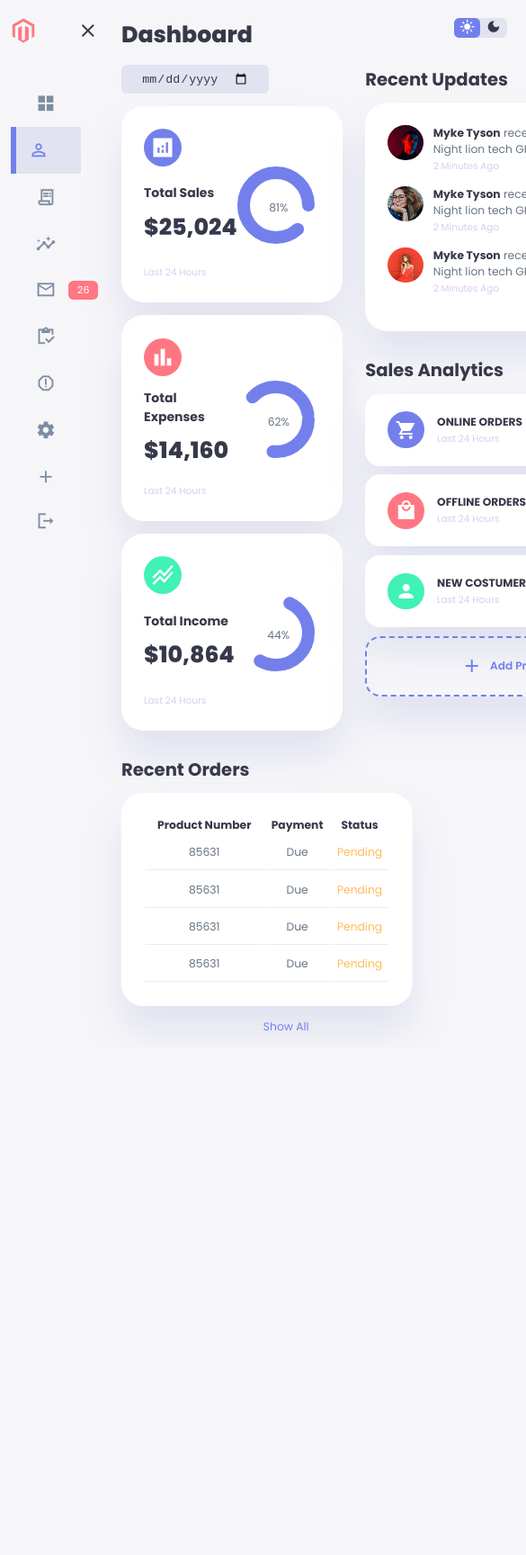
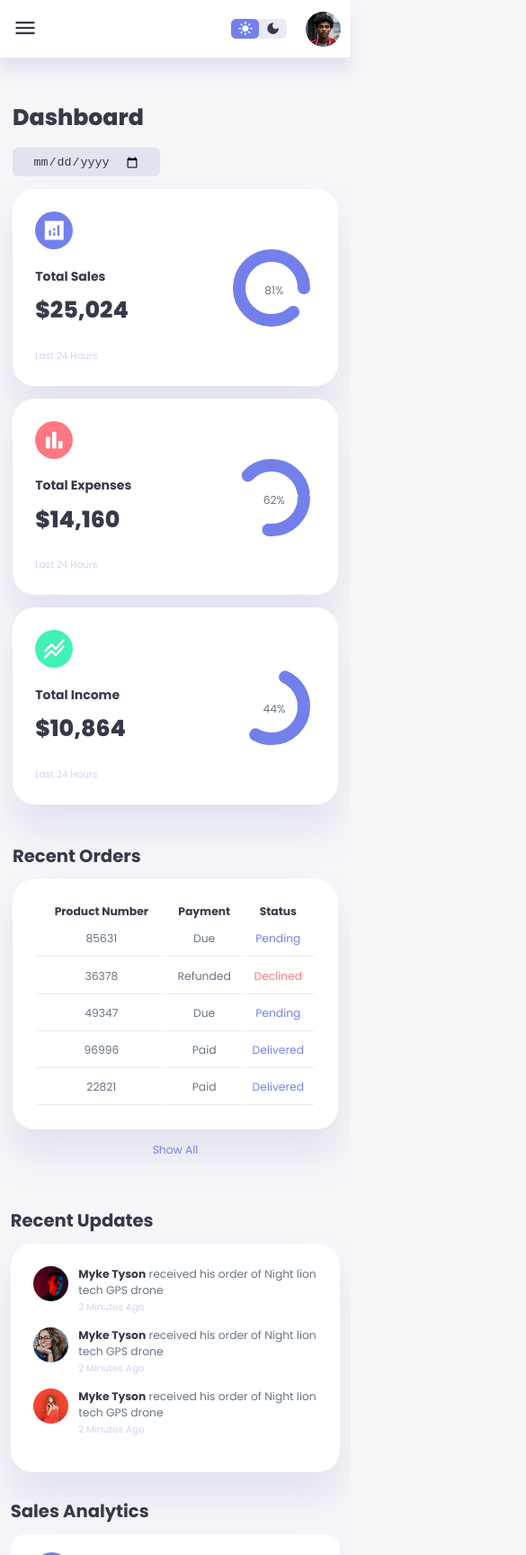
Before and after one commit to JVMPRDEV/rep_dashboard_egator, a plain HTML site: page index.html in a window 390 px wide. Shown: the top 1728 px of the page at 90% size, 585 px wide, since content can reach past the window. Before the commit the page ends 1164 px from the top, so only its background shows below. Drawn offline with Linux system fonts and the light colour scheme.

Commit message:
V3 - HTML5, CSS3 & JavaScript

```diff
--- a/index.html
+++ b/index.html
@@ -153,34 +153,13 @@
                         </tr>
                     </thead>
                     <tbody>
-                        <tr>
+                        <!-- <tr>
                             <td>Foldable Mini Drone</td>
                             <td>85631</td>
                             <td>Due</td>
                             <td class="warning">Pending</td>
                             <td class="primary">Details</td>
-                        </tr>
-                        <tr>
-                            <td>Foldable Mini Drone</td>
-                            <td>85631</td>
-                            <td>Due</td>
-                            <td class="warning">Pending</td>
-                            <td class="primary">Details</td>
-                        </tr>
-                        <tr>
-                            <td>Foldable Mini Drone</td>
-                            <td>85631</td>
-                            <td>Due</td>
-                            <td class="warning">Pending</td>
-                            <td class="primary">Details</td>
-                        </tr>
-                        <tr>
-                            <td>Foldable Mini Drone</td>
-                            <td>85631</td>
-                            <td>Due</td>
-                            <td class="warning">Pending</td>
-                            <td class="primary">Details</td>
-                        </tr>
+                        </tr> -->
                     </tbody>
                 </table>
                 <a href="#">Show All</a>
@@ -194,7 +173,7 @@
                 <button id="menu-btn">
                     <span class="material-icons-sharp">menu</span>
                 </button>
-                <div class="theme-toogler">
+                <div class="theme-toggler">
                     <span class="material-icons-sharp active">light_mode</span>
                     <span class="material-icons-sharp">dark_mode</span>
                 </div>
@@ -293,6 +272,9 @@
             </div>
         </div>
     </div>
+
+    <script src="./orders.js"></script>
+    <script src="./index.js"></script>
 </body>
 
 </html>
--- a/index.js
+++ b/index.js
@@ -0,0 +1,42 @@
+const sideMenu = document.querySelector("aside");
+const menuBtn = document.querySelector("#menu-btn");
+const closeBtn = document.querySelector("#close-btn");
+const themeToggler = document.querySelector(".theme-toggler");
+
+// show sidebar
+menuBtn.addEventListener("click", () => {
+  sideMenu.style.display = "block";
+});
+
+// close sidebar
+closeBtn.addEventListener("click", () => {
+  sideMenu.style.display = "none";
+});
+
+// change theme
+themeToggler.addEventListener("click", () => {
+  document.body.classList.toggle("dark-theme-variables");
+
+  themeToggler.querySelector("span:nth-child(1)").classList.toggle("active");
+  themeToggler.querySelector("span:nth-child(2)").classList.toggle("active");
+   themeToggler.querySelector('span').classList.toggle("active");
+});
+
+// fill orders in table
+Orders.forEach(order => {
+    const tr = document.createElement('tr');
+    const trContent =   `
+                        <td>${order.productName}</td>
+                        <td>${order.productNumber}</td>
+                        <td>${order.paymentStatus}</td>
+                        <td class = "${order.shipping ===
+                        'Declined' ? 'danger' : order.
+                        shipping === 'pending' ? 'warning'
+                        : 'primary'}">${order.shipping}
+                        </td>
+                        <td class="primary">Details</td>
+                        `;
+    tr.innerHTML = trContent;
+    document.querySelector('table tbody').appendChild(tr);
+
+})
--- /dev/null
+++ b/orders.js
@@ -0,0 +1,32 @@
+const Orders = [
+    {
+        productName: 'Foldable Mini Drone',
+        productNumber: '85631',
+        paymentStatus: 'Due',
+        shipping: 'Pending'
+    },
+    {
+        productName: 'LARVENDER KF102 Drone',
+        productNumber: '36378',
+        paymentStatus: 'Refunded',
+        shipping: 'Declined'
+    },
+    {
+        productName: 'Ruko F11 Pro Drone',
+        productNumber: '49347',
+        paymentStatus: 'Due',
+        shipping: 'Pending'
+    },
+    {
+        productName: 'Drone with Camera Drone',
+        productNumber: '96996',
+        paymentStatus: 'Paid',
+        shipping: 'Delivered'
+    },
+    {
+        productName: 'GPS 4K Drone',
+        productNumber: '22821',
+        paymentStatus: 'Paid',
+        shipping: 'Delivered'
+    }
+]
--- a/style.css
+++ b/style.css
@@ -1,19 +1,19 @@
-@import url('https://fonts.googleapis.com/css2?family=Poppins:wght@300;400;500;600;700;800&display=swap');
+@import url("https://fonts.googleapis.com/css2?family=Poppins:wght@300;400;500;600;700;800&display=swap");
 
 /* ---------------- ROOT VARIABLES ---------------- */
-:root{
-    --color-primary: #7380ec ;
-    --color-danger: #ff7782 ;
-    --color-success: #41f1b6 ;
-    --color-warning: #ffbb55 ;
-    --color-white: #fff ;
-    --color-info-dark: #7d8da1 ;
+:root {
+  --color-primary: #7380ec;
+  --color-danger: #ff7782;
+  --color-success: #41f1b6;
+  --color-warning: #ffbb55;
+  --color-white: #fff;
+  --color-info-dark: #7d8da1;
   --color-info-light: #dce;
-    --color-dark: #363949 ;
-    --color-light: rgba(132, 139, 200, 0.18) ;
-    --color-primary-variant: #111e88 ;
-    --color-dark-variant: #677483 ;
-    --color-background: #f6f6f9 ;
+  --color-dark: #363949;
+  --color-light: rgba(132, 139, 200, 0.18);
+  --color-primary-variant: #111e88;
+  --color-dark-variant: #677483;
+  --color-background: #f6f6f9;
 
   --card-border-radius: 2em;
   --border-radius-1: 0.4rem;
@@ -23,10 +23,20 @@
   --card-padding: 1.8rem;
   --padding-1: 1.2rem;
 
-    --box-shadow: 0 2rem 3rem var(--color-light)
+  --box-shadow: 0 2rem 3rem var(--color-light);
 }
 
-*{
+/* DARK THEME VARIABLES */
+.dark-theme-variables {
+  --color-background: #181a1e;
+  --color-white: #202528;
+  --color-dark: #edeffd;
+  --color-dark-variant: #a3bdcc;
+  --color-light: rgba(0, 0, 0, 0.4);
+  --box-shadow: 0 2rem 3rem var(--color-light);
+}
+
+* {
   margin: 0;
   padding: 0;
   outline: 0;
@@ -37,11 +47,11 @@
   box-sizing: border-box;
 }
 
-html{
+html {
   font-size: 14px;
 }
 
-body{
+body {
   width: 100vw;
   height: 100vh;
   font-family: poppins, sans-serif;
@@ -52,7 +62,7 @@ body{
   color: var(--color-dark);
 }
 
-.container{
+.container {
   display: grid;
   width: 96%;
   margin: 0 auto;
@@ -60,73 +70,73 @@ body{
   grid-template-columns: 14rem auto 23rem;
 }
 
-a{
+a {
   color: var(--color-dark);
 }
 
-img{
+img {
   display: block;
   width: 100%;
 }
 
-h1{
+h1 {
   font-weight: 800;
   font-size: 1.8rem;
 }
 
-h2{
+h2 {
   font-size: 1.4rem;
 }
 
-h3{
+h3 {
   font-size: 0.87rem;
 }
 
-h4{
+h4 {
   font-size: 0.8rem;
 }
 
-h5{
+h5 {
   font-size: 0.77rem;
 }
 
-small{
+small {
   font-size: 0.75rem;
 }
 
-.profile-photo{
+.profile-photo {
   width: 2.8rem;
   height: 2.8rem;
   border-radius: 50%;
   overflow: hidden;
 }
 
-.text-muted{
+.text-muted {
   color: var(--color-info-light);
 }
 
-p{
+p {
   color: var(--color-dark-variant);
 }
 
-b{
+b {
   color: var(--color-dark);
 }
 
-.primary{
+.primary {
   color: var(--color-primary);
 }
-.danger{
+.danger {
   color: var(--color-danger);
 }
-.success{
+.success {
   color: var(--color-success);
 }
-.warning{
+.warning {
   color: var(--color-warning);
 }
 
-aside{
+aside {
   height: 100vh;
 }
 
@@ -137,7 +147,7 @@ aside .top {
   margin-top: 1.4rem;
 }
 
-aside .logo{
+aside .logo {
   display: flex;
   gap: 0.8rem;
 }
@@ -148,11 +158,11 @@ aside .logo img {
 }
 
 aside .close {
-    display: flex;
+  display: none;
 }
 
 /* SIDEBAR */
-aside .sidebar{
+aside .sidebar {
   display: flex;
   flex-direction: column;
   height: 86vh;
@@ -160,7 +170,7 @@ aside .sidebar{
   top: 3rem;
 }
 
-aside h3{
+aside h3 {
   font-weight: 500;
 }
 
@@ -175,39 +185,39 @@ aside .sidebar a {
   transition: all 300ms ease;
 }
 
-aside .sidebar a span{
+aside .sidebar a span {
   font-size: 1.6rem;
   transition: all 300ms ease;
 }
 
-aside .sidebar a:last-child{
+aside .sidebar a:last-child {
   position: absolute;
   bottom: 2rem;
   width: 100%;
 }
 
-aside .sidebar a.active{
+aside .sidebar a.active {
   background: var(--color-light);
   color: var(--color-primary);
   margin-left: 0;
 }
 
-aside .sidebar a.active:before{
-    content: '';
+aside .sidebar a.active:before {
+  content: "";
   width: 6px;
   height: 100%;
   background: var(--color-primary);
 }
-aside .sidebar a.active span{
+aside .sidebar a.active span {
   color: var(--color-primary);
   margin-left: calc(1rem -3px);
 }
 
-aside .sidebar a:hover{
+aside .sidebar a:hover {
   color: var(--color-primary);
 }
 
-aside .sidebar a:hover span{
+aside .sidebar a:hover span {
   margin-left: 1rem;
 }
 
@@ -220,11 +230,11 @@ aside .sidebar .message-count {
 }
 
 /* MAIN */
-main{
+main {
   margin-top: 1.4rem;
 }
 
-main .date{
+main .date {
   display: inline-block;
   background: var(--color-light);
   border-radius: var(--border-radius-1);
@@ -237,7 +247,7 @@ main .date input[type="date"] {
   color: var(--color-dark);
 }
 
-main .insights{
+main .insights {
   display: grid;
   grid-template-columns: repeat(3, 1fr);
   gap: 1.6rem;
@@ -252,11 +262,11 @@ main .insights > div {
   transition: all 300ms ease;
 }
 
-main .insights > div :hover{
+main .insights > div :hover {
   box-shadow: none;
 }
 
-main .insights > div span{
+main .insights > div span {
   background: var(--color-primary);
   padding: 0.5rem;
   border-radius: 50%;
@@ -264,11 +274,11 @@ main .insights > div span{
   font-size: 2rem;
 }
 
-main .insights > div.expenses span{
+main .insights > div.expenses span {
   background: var(--color-danger);
 }
 
-main .insights > div.income span{
+main .insights > div.income span {
   background: var(--color-success);
 }
 
@@ -300,22 +310,22 @@ main .insights svg circle {
   stroke: var(--color-primary);
   stroke-width: 14;
   stroke-linecap: round;
-    transform: translate(5px,5px);
+  transform: translate(5px, 5px);
   stroke-dasharray: 110;
   stroke-dashoffset: 92;
 }
 
-main .insights .sales svg circle{
+main .insights .sales svg circle {
   stroke-dashoffset: -30;
   stroke-dasharray: 200;
 }
 
-main .insights .expenses svg circle{
+main .insights .expenses svg circle {
   stroke-dashoffset: 20;
   stroke-dasharray: 80;
 }
 
-main .insights .income svg circle{
+main .insights .income svg circle {
   stroke-dashoffset: 35;
   stroke-dasharray: 110;
 }
@@ -331,21 +341,21 @@ main .insights .progress .number {
   align-items: center;
 }
 
-main .insights small{
+main .insights small {
   margin-top: 1.3rem;
   display: block;
 }
 
 /* RECENT ORDERS */
-main .recent-orders{
+main .recent-orders {
   margin-top: 2rem;
 }
 
-main .recent-orders h2{
+main .recent-orders h2 {
   margin-bottom: 0.8rem;
 }
 
-main .recent-orders table{
+main .recent-orders table {
   background-color: var(--color-white);
   width: 100%;
   border-radius: var(--card-border-radius);
@@ -359,17 +369,17 @@ main .recent-orders table:hover {
   box-shadow: none;
 }
 
-main table tbody td{
+main table tbody td {
   height: 2.8rem;
   border-bottom: 1px solid var(--color-light);
   color: var(--color-dark-variant);
 }
 
-main table tbody tr:last-child{
+main table tbody tr:last-child {
   border: none;
 }
 
-main .recent-orders a{
+main .recent-orders a {
   text-align: center;
   display: block;
   margin: 1rem auto;
@@ -377,21 +387,21 @@ main .recent-orders a{
 }
 
 /* RIGHT */
-.right{
+.right {
   margin-top: 1.4rem;
 }
 
-.right .top{
+.right .top {
   display: flex;
   justify-content: end;
   gap: 2rem;
 }
 
-.right .top button{
+.right .top button {
   display: none;
 }
 
-.right .theme-toogler{
+.right .theme-toggler {
   background: var(--color-light);
   display: flex;
   justify-content: space-between;
@@ -402,7 +412,7 @@ main .recent-orders a{
   border-radius: var(--border-radius-1);
 }
 
-.right .theme-toogler span {
+.right .theme-toggler span {
   font-size: 1.2rem;
   width: 50%;
   height: 100%;
@@ -411,7 +421,7 @@ main .recent-orders a{
   justify-content: center;
 }
 
-.right .theme-toogler span.active{
+.right .theme-toggler span.active {
   background: var(--color-primary);
   color: white;
   border-radius: var(--border-radius-1);
@@ -424,7 +434,7 @@ main .recent-orders a{
 }
 
 /* RECENT UPDATES */
-.right .recent-updates{
+.right .recent-updates {
   margin-top: 1rem;
 }
 
@@ -432,7 +442,7 @@ main .recent-orders a{
   margin-bottom: 0.8rem;
 }
 
-.right .recent-updates .updates{
+.right .recent-updates .updates {
   background: var(--color-white);
   padding: var(--card-padding);
   border-radius: var(--card-border-radius);
@@ -440,7 +450,7 @@ main .recent-orders a{
   transition: all 300ms ease;
 }
 
-.right .recent-updates .updates:hover{
+.right .recent-updates .updates:hover {
   box-shadow: none;
 }
 
@@ -456,11 +466,11 @@ main .recent-orders a{
   margin-top: 2rem;
 }
 
-.right .sales-analytics h2{
+.right .sales-analytics h2 {
   margin-bottom: 0.8rem;
 }
 
-.right .sales-analytics .item{
+.right .sales-analytics .item {
   background: var(--color-white);
   display: flex;
   align-items: center;
@@ -485,14 +495,14 @@ main .recent-orders a{
 }
 
 .right .sales-analytics .item .icon {
-    padding:  0.6rem;
+  padding: 0.6rem;
   color: var(--color-white);
   border-radius: 50%;
   background: var(--color-primary);
   display: flex;
 }
 
-.right .sales-analytics .item.offline .icon{
+.right .sales-analytics .item.offline .icon {
   background: var(--color-danger);
 }
 
@@ -509,47 +519,51 @@ main .recent-orders a{
   justify-content: center;
 }
 
-.right .sales-analytics .add-product div{
+.right .sales-analytics .add-product:hover {
+  background: var(--color-primary);
+  color: var(--color-white);
+}
+
+.right .sales-analytics .add-product div {
   display: flex;
   align-items: center;
   gap: 0.6rem;
 }
 
-
-.right .sales-analytics .add-product div h3{
+.right .sales-analytics .add-product div h3 {
   font-weight: 600;
 }
 
 /* MEDIA QUERIES */
-@media screen and (max-width: 1200px){
-    .container{
+@media screen and (max-width: 1200px) {
+  .container {
     width: 94%;
     grid-template-columns: 7rem auto 23rem;
   }
 
-    aside .logo h2{
+  aside .logo h2 {
     display: none;
   }
 
-    aside .sidebar h3{
+  aside .sidebar h3 {
     display: none;
   }
 
-    aside .sidebar a{
+  aside .sidebar a {
     width: 5.6rem;
   }
 
-    aside .sidebar a:last-child{
+  aside .sidebar a:last-child {
     position: relative;
     margin-top: 1.8rem;
   }
 
-    main .insights{
+  main .insights {
     grid-template-columns: 1fr;
     gap: 0;
   }
 
-    main .recent-orders{
+  main .recent-orders {
     width: 94%;
     position: absolute;
     left: 50%;
@@ -562,17 +576,124 @@ main .recent-orders a{
   }
 
   main table thead tr th:last-child,
-    main table thead tr th:first-child{
+  main table thead tr th:first-child {
     display: none;
   }
 
   main table tbody tr td:last-child,
-    main table tbody tr td:first-child{
+  main table tbody tr td:first-child {
     display: none;
   }
 }
 
 /* MEDIA QUERIES */
-@media screen and (max-width: 768px){
+@media screen and (max-width: 768px) {
+  .container {
+    width: 100%;
+    grid-template-columns: 1fr;
+  }
 
+  aside {
+    position: fixed;
+    left: -100%;
+    background: var(--color-white);
+    width: 18rem;
+    z-index: 3;
+    box-shadow: 1rem 3rem 4rem var(--color-light);
+    height: 100vh;
+    padding-right: var(--card-padding);
+    display: none;
+    animation: showMenu 400ms ease forwards;
   }
+
+  @keyframes showMenu {
+    to {
+      left: 0;
+    }
+  }
+
+  aside .logo {
+    margin-left: 1rem;
+  }
+
+  aside .logo h2 {
+    display: inline;
+  }
+
+  aside .sidebar h3 {
+    display: inline;
+  }
+
+  aside .sidebar a {
+    width: 100%;
+    height: 3.4rem;
+  }
+
+  aside .sidebar a:last-child {
+    position: absolute;
+    bottom: 5rem;
+  }
+
+  aside .close {
+    display: inline-block;
+    cursor: pointer;
+  }
+
+  main {
+    margin-top: 8rem;
+    padding: 0 1rem;
+  }
+
+  main .recent-orders {
+    position: relative;
+    margin: 3rem 0 0 0;
+    width: 100%;
+  }
+
+  main .recent-orders table {
+    width: 100%;
+    margin: 0;
+  }
+
+  .right {
+    width: 94%;
+    margin: 0 auto 4rem;
+  }
+
+  .right .top {
+    position: fixed;
+    top: 0;
+    left: 0;
+    align-items: center;
+    padding: 0 0.8rem;
+    height: 4.6rem;
+    background: var(--color-white);
+    width: 100%;
+    margin: 0;
+    z-index: 2;
+    box-shadow: 0 1rem 1rem var(--color-light);
+  }
+
+  .right .top .theme-toggler {
+    width: 4.4rem;
+    position: absolute;
+    left: 66%;
+  }
+
+  .right .profile .info {
+    display: none;
+  }
+
+  .right .top button {
+    display: inline-block;
+    background: transparent;
+    cursor: pointer;
+    color: var(--color-dark);
+    position: absolute;
+    left: 1rem;
+  }
+
+  .right .top button span {
+    font-size: 2rem;
+  }
+}
```
Lines whose indentation alone changed are shown as unchanged.
